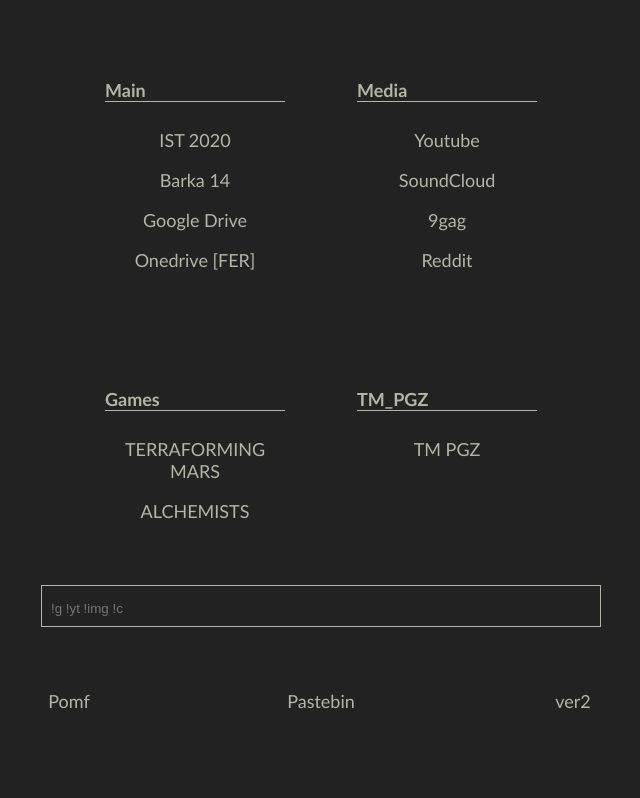
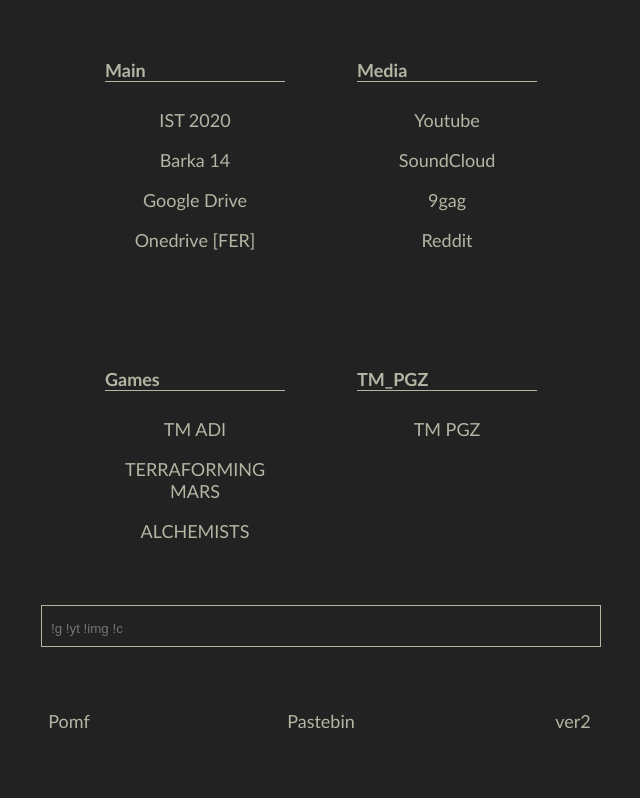
Before and after one commit to musicmatt/musicmatt.github.io, a plain HTML site: page index.html in a window 1280 px wide. Shown: the whole page, without its empty margins (319-959 px from the left). Drawn offline with Linux system fonts and the light colour scheme.

Commit message:
Added link to chocolatechipkookie.github.io (Adi)

```diff
--- a/index.html
+++ b/index.html
@@ -38,6 +38,7 @@
 				<div class="favorites-list">
 					<ul>
 						<li><p>Games</p></li>
+						<li><a href="http://chocolatechipkookie.github.io/">TM ADI</a></li>
 						<li><a href="https://ferhr-my.sharepoint.com/:x:/g/personal/ms006907058_fer_hr/ER33PLxOnjVAmyIzuzMYDTQBG54SMIGQHJcK1sh0QwVPPg?e=6pJM39">TERRAFORMING MARS</a></li>
 						<li><a href="https://ferhr-my.sharepoint.com/:x:/g/personal/ms006907058_fer_hr/EVPjMa06rbFOrxa2VyNPQP4BxS_jUZPKsnHNjNAmySipjg?e=vXM5xQ">ALCHEMISTS</a></li>
 					</ul>
```
